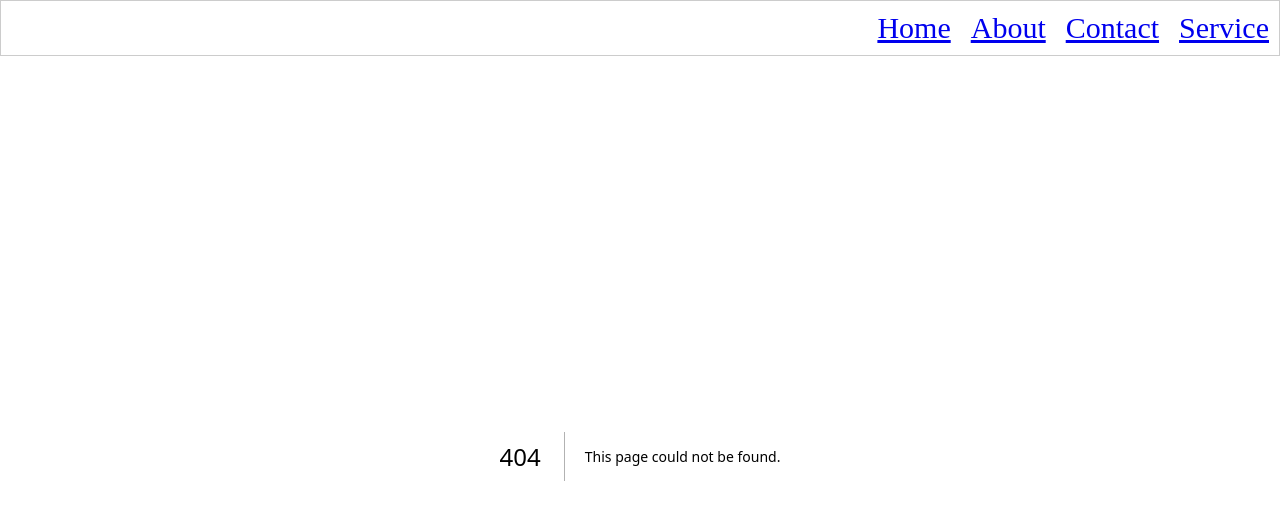
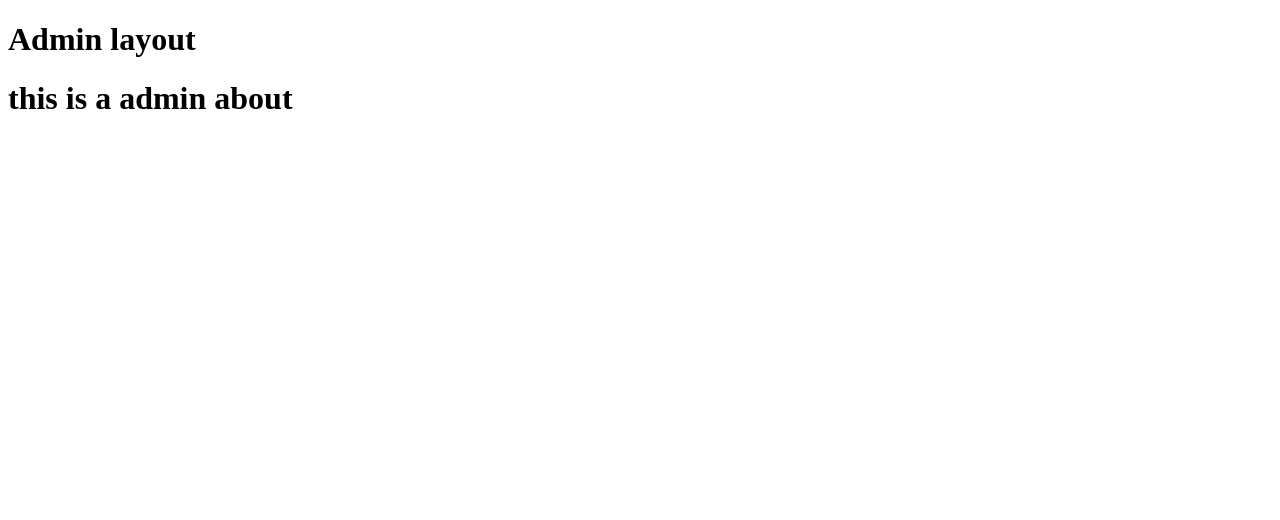
Before and after one commit to paragmistri7/next_practice, a Next.js app: page /admin/about in a window 1280 px wide. Before the commit this address had no page. Shown: the top 520 px of the page. Built offline with nearby package versions, Linux system fonts and the light colour scheme.

Commit message:
group routes

```diff
--- a/app/layout.js
+++ b/app/(users)/layout.js
@@ -1,5 +1,5 @@
 import Navigation from "./components/navigation";
-import "./globals.css";
+import "../globals.css";
 
 export default function RootLayout({ children }) {
   return (
--- /dev/null
+++ b/app/admin/about/page.jsx
@@ -0,0 +1,13 @@
+import React from 'react'
+
+const AdminAbout = () => {
+  return (
+    <div>
+      <h1>this is a admin about
+
+      </h1>
+    </div>
+  )
+}
+
+export default AdminAbout
--- /dev/null
+++ b/app/admin/layout.jsx
@@ -0,0 +1,17 @@
+import React from 'react'
+
+const RootLayout = ({children}) => {
+  return (
+      <html
+      lang="en"
+      >
+      <body className="min-h-full flex flex-col">
+        <h1>Admin layout</h1>
+
+        {children}</body>
+    </html>
+
+  )
+}
+
+export default RootLayout
```
Also changed, not shown: app/admin/page.jsx (added, +13 -0 lines), app/(users)/about/page.jsx (renamed from app/about/page.jsx), app/(users)/components/navigation.tsx (renamed from app/components/navigation.tsx), app/(users)/contact/page.jsx (renamed from app/contact/page.jsx), app/(users)/contact/team/page.jsx (renamed from app/contact/team/page.jsx), app/(users)/page.js (renamed from app/page.js), app/(users)/service/page.jsx (renamed from app/service/page.jsx).
